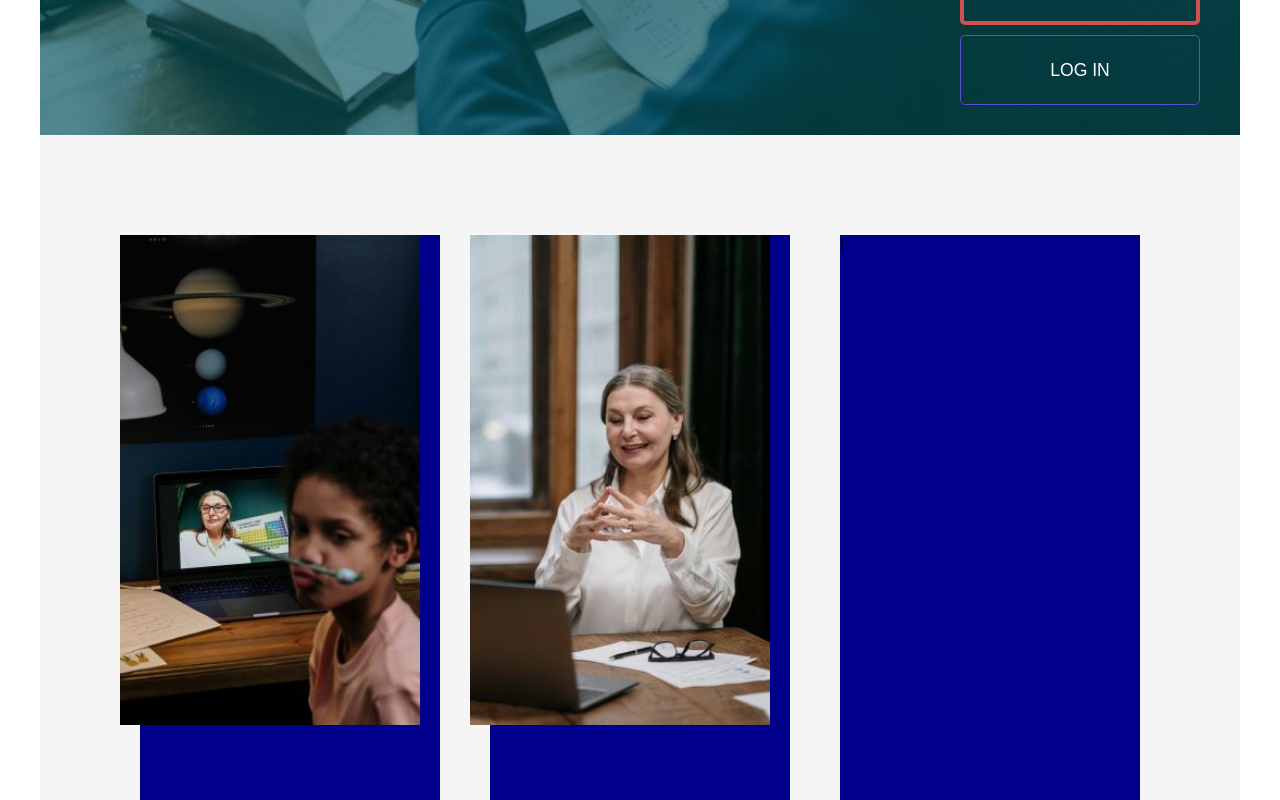
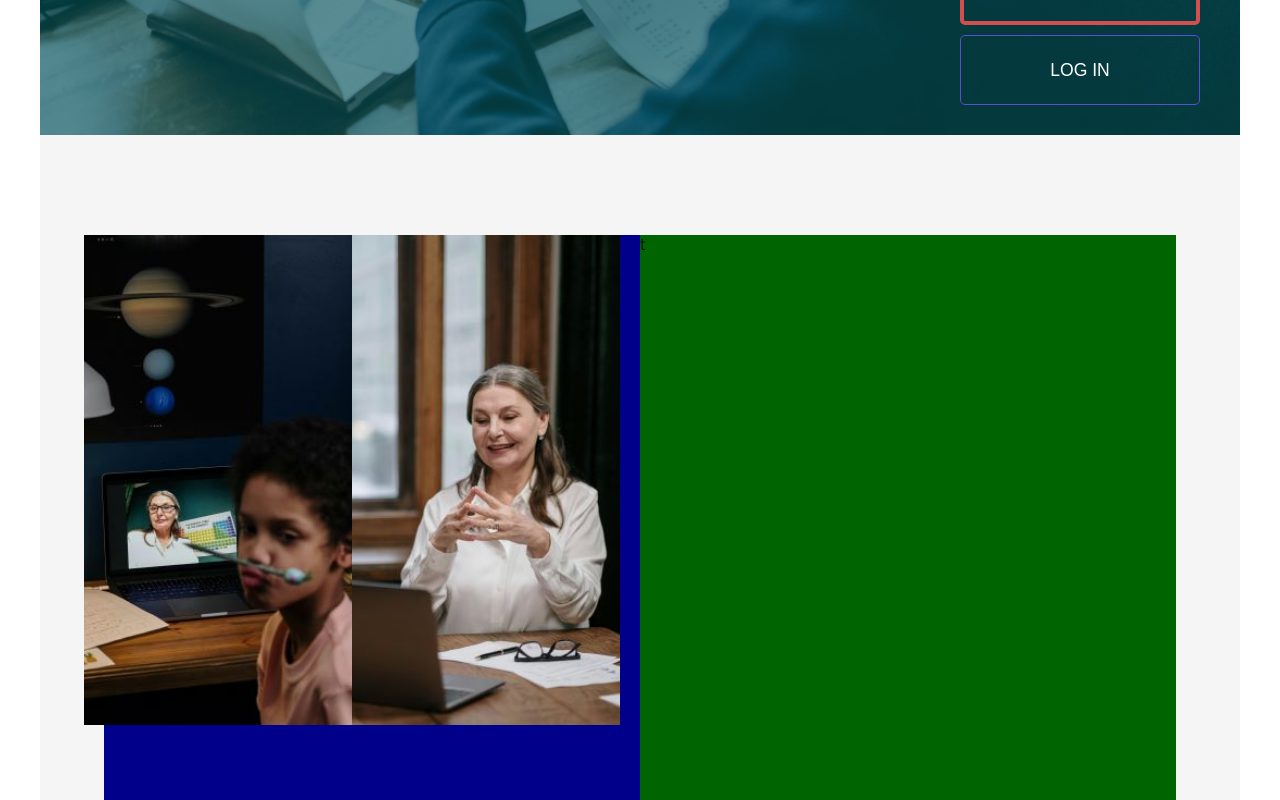
Before and after one commit to vikhulei/TeachLearnFullStack, a React (Create React App) app in the folder frontend/: page / in a window 1280 px wide. Shown: the part 580-1380 px from the top of the page. Built offline with nearby package versions, Linux system fonts and the light colour scheme; a web font is replaced by a local one.

Commit message:
Block two structure

```diff
--- a/frontend/src/pages/01_Home/block2/HomeBlock2.js
+++ b/frontend/src/pages/01_Home/block2/HomeBlock2.js
@@ -1,4 +1,4 @@
-import { Wrapper, Group, ImageWrapper, Image, } from "./HomeBlock2Style"
+import { Wrapper, Block, LastBlock, ImageWrapper, Image, FirstTextBox, SecondTextBox, Header, BodyText, WhoWeAre, FindOutMore } from "./HomeBlock2Style"
 import student from "../../../assets/home/student.jpg"
 import tutor from "../../../assets/home/tutor.jpg"
 
@@ -6,17 +6,17 @@ import tutor from "../../../assets/home/tutor.jpg"
 const HomeBlock2 = () => {
   return (
     <Wrapper>
-      <Group>
+      <Block>
         <ImageWrapper>
           <Image src={student} />
         </ImageWrapper>
-      </Group>
-      <Group>
+      </Block>
+      <Block>
         <ImageWrapper>
           <Image src={tutor} />
         </ImageWrapper>
-      </Group>
-      <Group>t</Group>
+      </Block>
+      <LastBlock>t</LastBlock>
     </Wrapper>
   )
 }
--- a/frontend/src/pages/01_Home/block2/HomeBlock2Style.js
+++ b/frontend/src/pages/01_Home/block2/HomeBlock2Style.js
@@ -2,7 +2,7 @@ import styled from "styled-components";
 
 const Wrapper = styled.div`
     position: relative;
-    padding: 100px;
+    padding: 100px 5vw;
     background-color: #F5F5F5;
     display: flex;
     justify-content: space-between;
@@ -10,7 +10,7 @@ const Wrapper = styled.div`
     z-index: 10;
 `
 
-const Group = styled.div`
+const Block = styled.div`
     width: 300px;
     height: 700px;
     background-color: darkblue;
@@ -28,4 +28,29 @@ const Image = styled.img`
     object-fit: cover;
 `
 
-export { Wrapper, Group, ImageWrapper, Image,  }
+const FirstTextBox = styled.div`
+
+`
+const SecondTextBox = styled.div`
+
+`
+const Header = styled.div`
+
+`
+const BodyText = styled.div`
+
+`
+const LastBlock = styled.div`
+    width: 600px;
+    height: 700px;
+    background-color: darkgreen;
+`
+const WhoWeAre = styled.div`
+
+`
+const FindOutMore = styled.div`
+
+`
+
+
+export { Wrapper, Block, LastBlock, ImageWrapper, Image, FirstTextBox, SecondTextBox, Header, BodyText, WhoWeAre, FindOutMore }
```
